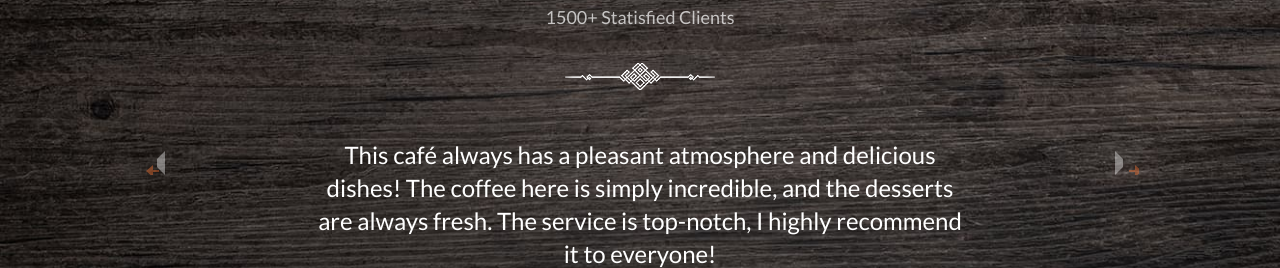
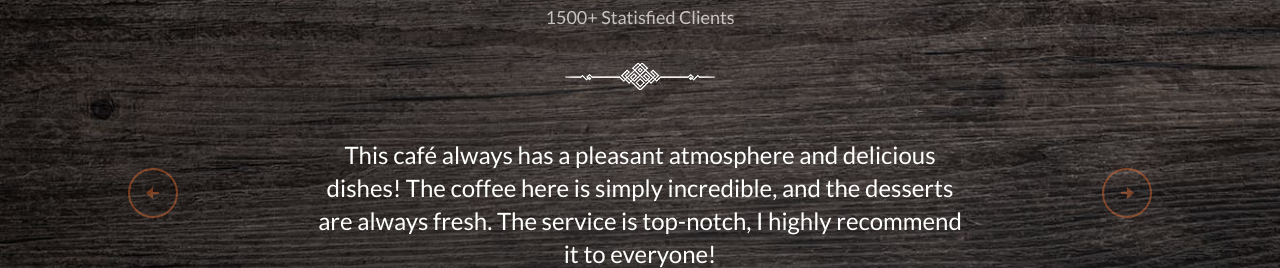
Before and after one commit to Eugensson/bistro-cafe, a Next.js app: page / in a window 1280 px wide. Shown: the part 3720-3988 px from the top of the page. Built offline with nearby package versions, Linux system fonts and the light colour scheme.

Commit message:
Updated navigation buttons styles for TestimonialCarousel

```diff
--- a/app/globals.css
+++ b/app/globals.css
@@ -67,31 +67,39 @@ body {
   @apply h-14 w-79 outline-none pl-7.5 rounded-full bg-transparent text-white focus:ring-1 focus:ring-accent border border-white/20 placeholder:font-light placeholder:text-white/20 transition-all;
 }
 
-.carousel.carousel-slider .control-arrow {
-  background-color: transparent;
-  height: 50px;
-  width: 50px;
-  border: 2px solid #fe7634;
-  border-radius: 100%;
-  top: 30px;
-  display: flex;
-  justify-content: center;
-  align-items: center;
+.carousel .control-arrow {
+  background-color: transparent !important;
+  height: 50px !important;
+  width: 50px !important;
+  border: 2px solid #fe7634 !important;
+  border-radius: 50% !important;
+  top: 30px !important;
+  display: flex !important;
+  justify-content: center !important;
+  align-items: center !important;
 }
 
 .carousel .control-prev.control-arrow:before,
 .carousel .control-next.control-arrow:before {
-  border: none;
-  width: 24px;
-  height: 24px;
+  border: none !important;
+  width: 24px !important;
+  height: 24px !important;
+  background-size: contain !important;
+  background-position: center !important;
+  background-repeat: no-repeat !important;
+  content: "" !important;
 }
 
 .carousel .control-prev.control-arrow:before {
-  background: url("/assets/testimonial/arrow-left.svg") no-repeat;
+  background: url("/assets/testimonial/arrow-left.svg") no-repeat !important;
+  background-size: contain !important;
+  background-position: center !important;
 }
 
 .carousel .control-next.control-arrow:before {
-  background: url("/assets/testimonial/arrow-right.svg") no-repeat;
+  background: url("/assets/testimonial/arrow-right.svg") no-repeat !important;
+  background-size: contain !important;
+  background-position: center !important;
 }
 
 .react-time-picker__wrapper {
```
